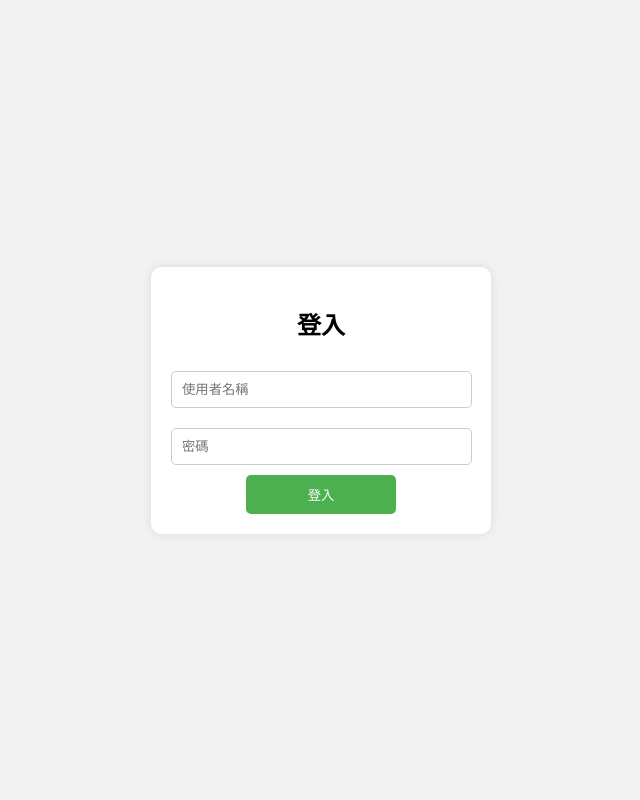
After one commit to sandy0v0/11304-PHP, a PHP site: page /login2.php in a window 1280 px wide. The commit adds this page. Shown: the whole page, without its empty margins (319-959 px from the left). Run offline with PHP 8.4, Linux system fonts and the light colour scheme.

Commit message:
完成資料庫登入功能

```diff
--- a/index.html
+++ b/index.html
@@ -13,6 +13,7 @@
         <li><a href="login.php">登入檢查</a></li>
         <li><a href="calendar.php">萬年曆</a></li>
         <li><a href="reg_form.php">會員註冊</a></li>
+        <li><a href="login2.php">資料庫登入</a></li>
         <li><a href=""></a></li>
     </ul>
 </body>
--- /dev/null
+++ b/login2.php
@@ -0,0 +1,85 @@
+<!DOCTYPE html>
+<html lang="zh-Hant">
+<head>
+    <meta charset="UTF-8">
+    <meta name="viewport" content="width=device-width, initial-scale=1.0">
+    <title>登入畫面</title>
+    <style>
+        body {
+            font-family: Arial, sans-serif;
+            background-color: #f2f2f2;
+            display: flex;
+            justify-content: center;
+            align-items: center;
+            height: 100vh;
+            margin: 0;
+        }
+        .login-container {
+            background-color: white;
+            margin-top:1px;
+            padding: 20px;
+            border-radius: 10px;
+            box-shadow: 0 0 10px rgba(0, 0, 0, 0.1);
+            width: 300px;
+        }
+        h2 {
+            text-align: center;
+            margin-bottom: 20px;
+        }
+        input[type="text"],
+        input[type="password"] {
+            width: 93%;
+            padding: 10px;
+            margin: 10px 0;
+            border: 1px solid #ccc;
+            border-radius: 5px;
+        }
+        input[type="submit"] {
+            display:block;
+            margin:auto;
+            background-color: #4CAF50;
+            color: white;
+            border: none;
+            padding: 10px;
+            border-radius: 5px;
+            cursor: pointer;
+            width: 50%;
+        }
+        input[type="submit"]:hover {
+            background-color: #45a049;
+        }
+    </style>
+</head>
+<body>
+
+<?php
+
+if(isset($_GET['err'])){
+    echo "<h3 style='color:red;text-align:center'>帳號或密碼錯誤</h3>";
+}
+
+
+if(!isset($_COOKIE['login'])){
+?>
+
+    <div class="login-container">
+        <h2>登入</h2>
+        <form action="check_acc2.php" method="post">
+            <input type="text" name="acc" placeholder="使用者名稱" required>
+            <input type="password" name="pw" placeholder="密碼" required>
+            <input type="submit" value="登入">
+        </form>
+    </div>
+
+    <?php
+}else{
+?>
+        <div>
+            你已登入
+        </div>
+<?php
+}
+?>
+
+</body>
+</html>
```
Also changed, not shown: check_acc.php (+12 -1 lines), check_acc2.php (added, +36 -0 lines), success.php (added, +11 -0 lines).
